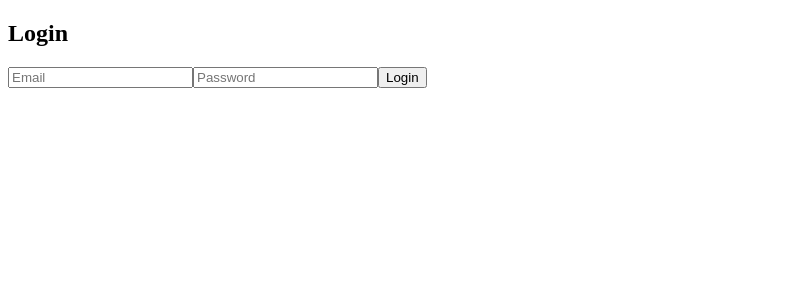
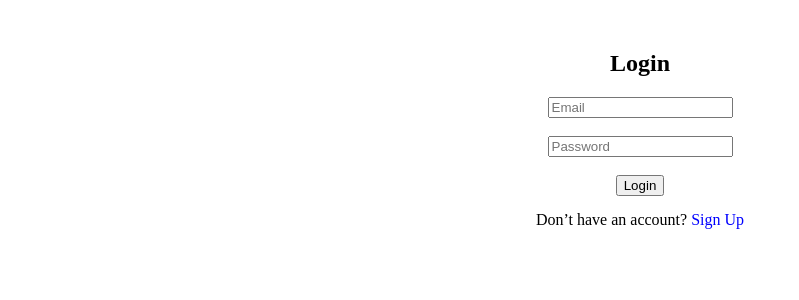
Before and after one commit to Prince1130-sam/MERN-Quiz, a React app in the folder frontend/: page / in a window 1280 px wide. Shown: the top 300 px of the page, without its empty margins (0-799 px from the left). Built offline with nearby package versions, Linux system fonts and the light colour scheme; the HTML template or start-up script is replaced by a standard one.

Commit message:
add signup button in login page

```diff
--- a/frontend/src/pages/Login.jsx
+++ b/frontend/src/pages/Login.jsx
@@ -22,11 +22,12 @@ const Login = () => {
       }
 
     } catch (err) {
-      alert(err.response.data.msg);
+      alert(err.response?.data?.msg || "Login Failed");
     }
   };
 
   return (
+    <div style={{ textAlign: "center", marginTop: "50px" }}>
       <form onSubmit={handleLogin}>
         <h2>Login</h2>
 
@@ -34,15 +35,29 @@ const Login = () => {
           placeholder="Email"
           onChange={(e)=>setForm({...form, email:e.target.value})}
         />
+        <br /><br />
 
         <input
           placeholder="Password"
           type="password"
           onChange={(e)=>setForm({...form, password:e.target.value})}
         />
+        <br /><br />
 
         <button>Login</button>
       </form>
+
+      {/* 🔥 Signup Option */}
+      <p style={{ marginTop: "15px" }}>
+        Don’t have an account?{" "}
+        <span
+          onClick={() => navigate("/signup")}
+          style={{ color: "blue", cursor: "pointer" }}
+        >
+          Sign Up
+        </span>
+      </p>
+    </div>
   );
 };
 
```
Lines whose indentation alone changed are shown as unchanged.
